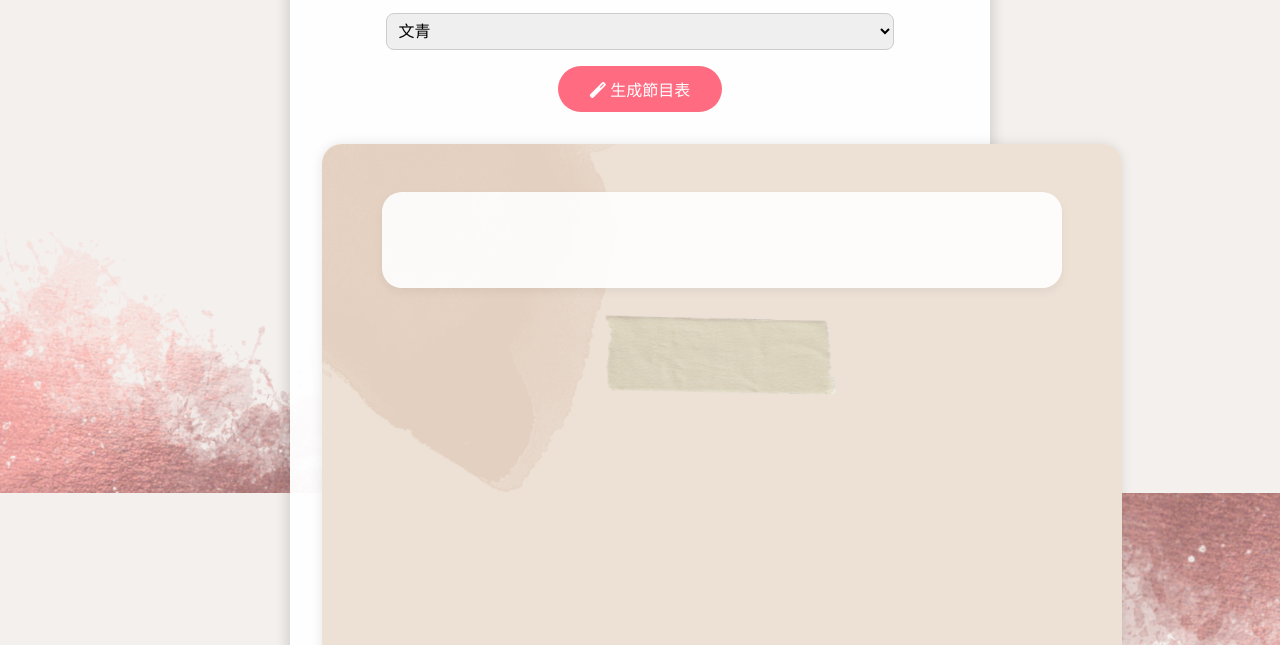
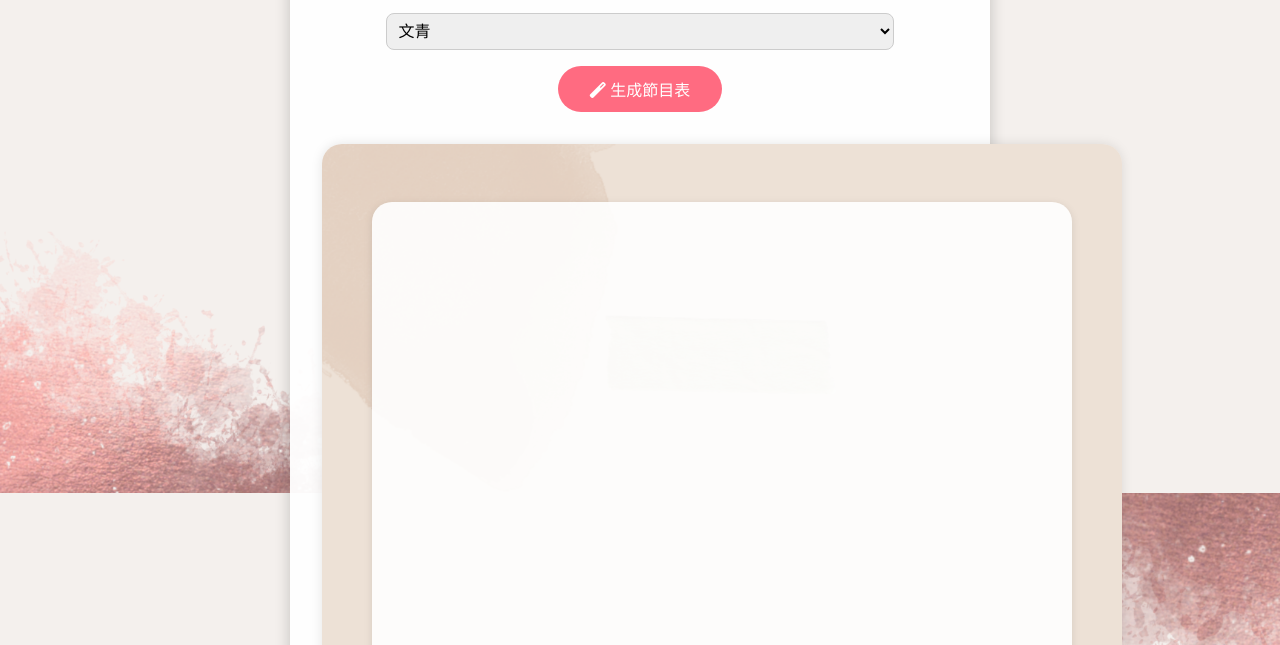
Before and after one commit to kelvinhsieh28/se, a website: page public/html/program_generator.html in a window 1280 px wide. Shown: the part 307-952 px from the top of the page. Drawn offline with nearby package versions, Linux system fonts and the light colour scheme.

Commit message:
節目表

```diff
--- a/public/html/program_generator.html
+++ b/public/html/program_generator.html
@@ -57,6 +57,20 @@
   box-shadow: 0 0 12px rgba(0, 0, 0, 0.1);
 }
 
+#captureArea {
+  position: relative;
+  width: 800px;
+  margin: 2rem auto;
+  border-radius: 20px;
+  overflow: hidden;
+  aspect-ratio: 9/13;
+  box-shadow: 0 0 12px rgba(0, 0, 0, 0.1);
+  background-color: transparent;
+  display: flex;
+  align-items: center;
+  justify-content: center;
+}
+
 #captureArea .bg {
   position: absolute;
   inset: 0;
@@ -67,20 +81,20 @@
 }
 
 #programContent {
-  position: relative;
   z-index: 1;
-  padding: 3rem;
-  margin: 0;
+  padding: 2rem;
   font-family: "Noto Serif TC", serif;
   background-color: rgba(255, 255, 255, 0.9);
+  width: 90%;
+  height: 90%;
   border-radius: 20px;
-  width: 85%;
-  margin: 3rem auto 0 auto;
-  box-shadow: 0 4px 10px rgba(0,0,0,0.05);
+  box-shadow: 0 2px 8px rgba(0, 0, 0, 0.1);
+  overflow-y: auto;
+  white-space: pre-wrap;
   line-height: 1.8;
   word-break: break-word;
-  white-space: pre-wrap;
 }
+
   </style>
 </head>
 <body>
```
